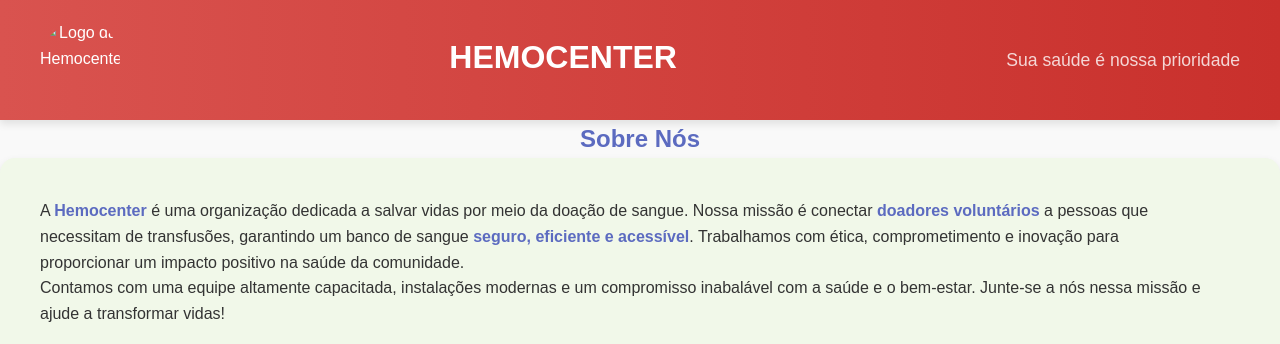
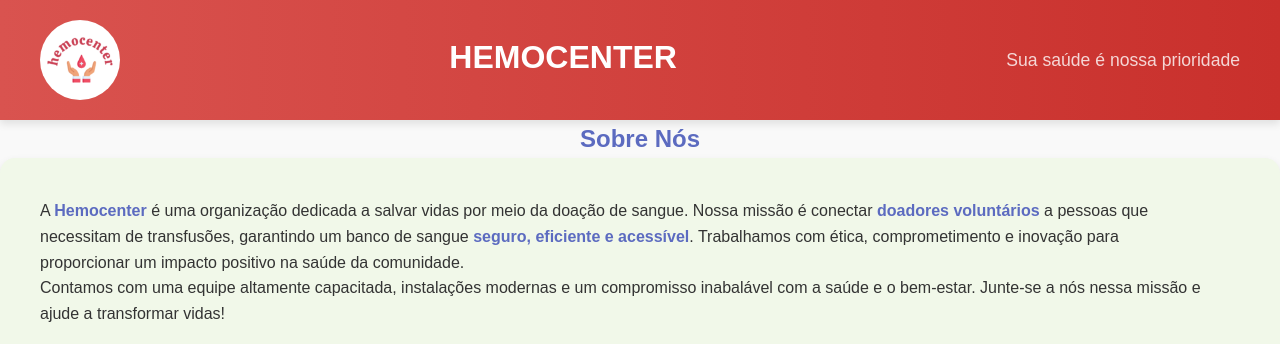
Before and after one commit to gabriellorran2143/hemocenter, a plain HTML site: page index.html in a window 1280 px wide. Shown: the top 344 px of the page. Drawn offline with Linux system fonts and the light colour scheme.

Commit message:
Update index.html

```diff
--- a/index.html
+++ b/index.html
@@ -5,13 +5,13 @@
     <meta name="viewport" content="width=device-width, initial-scale=1.0">
     <title>Hemocenter - Sua Saúde é Nossa Prioridade</title>
     <link rel="stylesheet" href="index.css">
-    <link rel="shortcut icon" href="imagens/favicon-16x16.png" type="image/x-icon">
+    <link rel="shortcut icon" href="favicon-16x16.png" type="image/x-icon">
         <link rel="stylesheet" href="javascript.js">
 </head>
 <body>
 <header>
     <div class="container">
-        <img src="imagens/teste.png" alt="Logo da Hemocenter" class="banner-img">
+        <img src="teste.png" alt="Logo da Hemocenter" class="banner-img">
         <h1>Hemocenter</h1>
         <p>Sua saúde é nossa prioridade</p>
     </div>
```
